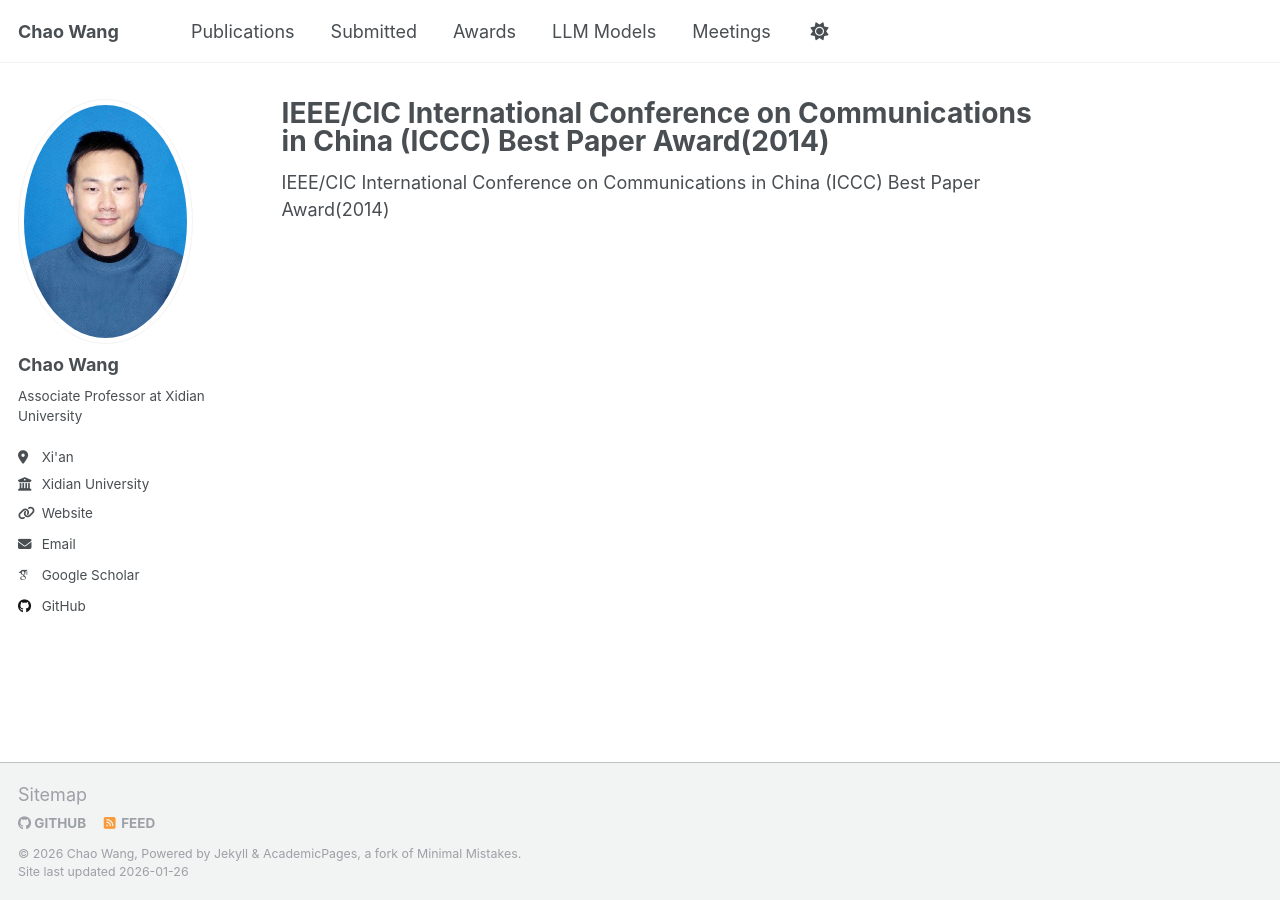
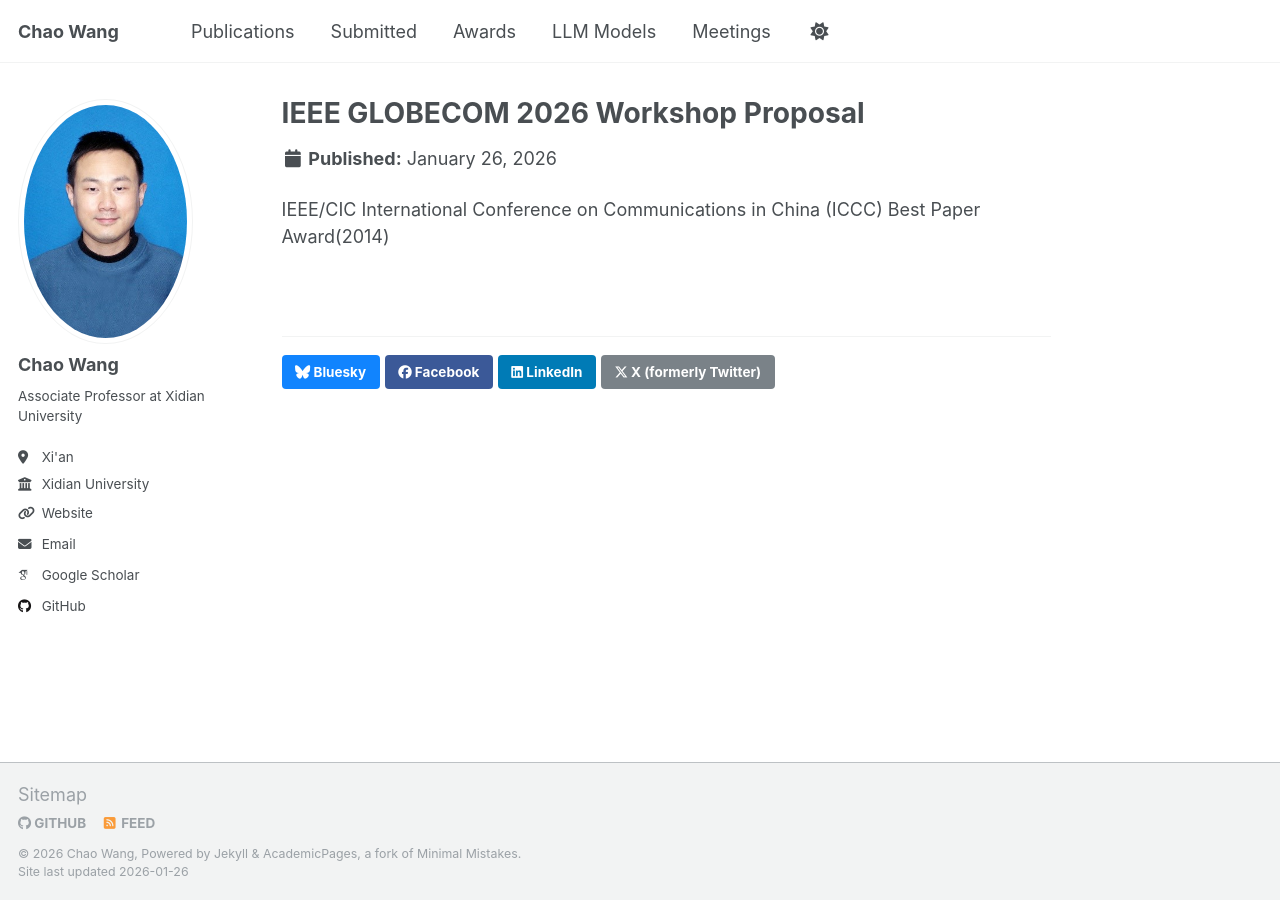
Before and after one commit to Drwangchao/Drwangchao.github.io, a Jekyll site: the page built from _meetings/m1.md, in a window 1280 px wide. Built offline with Jekyll 4.4.1, drawn with Linux system fonts in a browser that asks for light colours; some web fonts are replaced.

Commit message:
Update and rename m1.md to m1.md

```diff
--- a/meetings/m1.md
+++ b/_meetings/m1.md
@@ -1,5 +1,5 @@
 ---
-title: "IEEE/CIC International Conference on Communications in China (ICCC) Best Paper Award(2014)"
+title: " IEEE GLOBECOM 2026 Workshop Proposal"
 collection: meetings
 excerpt: ""
 permalink: /meetings/m1
```
